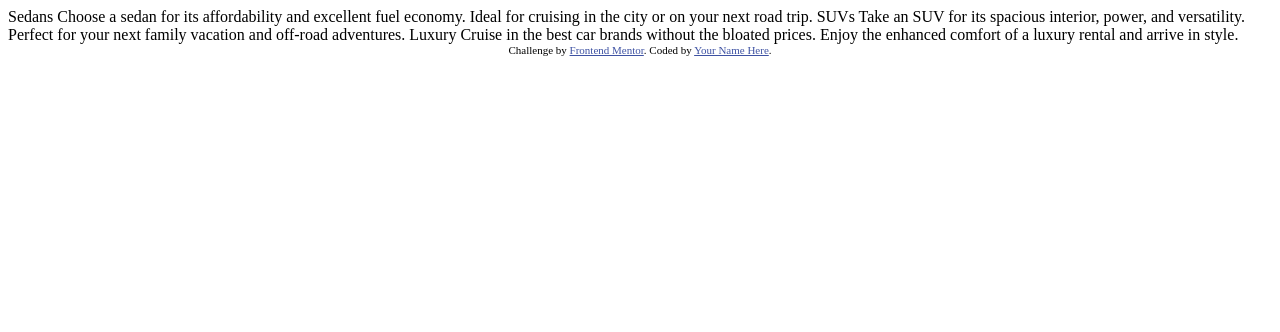
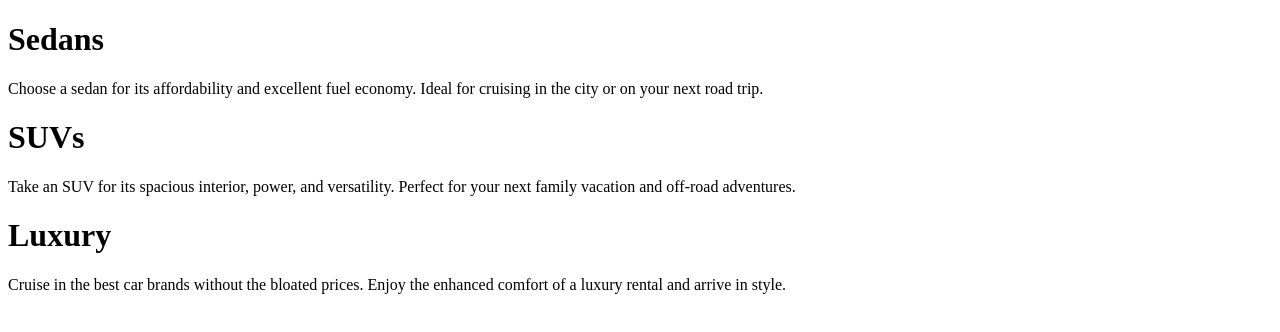
Before and after one commit to yassineboukhla/3-column-preview-card, a plain HTML site: page index.html in a window 1280 px wide. Drawn offline with Linux system fonts and the light colour scheme.

Commit message:
HTML structure finished

```diff
--- a/index.html
+++ b/index.html
@@ -1,36 +1,55 @@
 <!DOCTYPE html>
 <html lang="en">
   <head>
-  <meta charset="UTF-8">
-  <meta name="viewport" content="width=device-width, initial-scale=1.0"> <!-- displays site properly based on user's device -->
+    <meta charset="UTF-8" />
+    <meta name="viewport" content="width=device-width, initial-scale=1.0" />
+    <!-- displays site properly based on user's device -->
 
-  <link rel="icon" type="image/png" sizes="32x32" href="./images/favicon-32x32.png">
+    <link
+      rel="icon"
+      type="image/png"
+      sizes="32x32"
+      href="./images/favicon-32x32.png"
+    />
 
     <title>Frontend Mentor | 3-column preview card component</title>
 
     <!-- Feel free to remove these styles or customise in your own stylesheet 👍 -->
     <style>
-    .attribution { font-size: 11px; text-align: center; }
-    .attribution a { color: hsl(228, 45%, 44%); }
+      .attribution {
+        font-size: 11px;
+        text-align: center;
+      }
+      .attribution a {
+        color: hsl(228, 45%, 44%);
+      }
     </style>
   </head>
   <body>
+    <main class="container">
+      <div class="container-cols">
+        <h1 class="container-title">Sedans</h1>
+        <p class="container-paragraph">
+          Choose a sedan for its affordability and excellent fuel economy. Ideal
+          for cruising in the city or on your next road trip.
+        </p>
+      </div>
+      <div class="container-cols">
+        <h1 class="container-title">SUVs</h1>
 
-  Sedans
-  Choose a sedan for its affordability and excellent fuel economy. Ideal for cruising in the city
-  or on your next road trip.
+        <p class="container-paragraph">
+          Take an SUV for its spacious interior, power, and versatility. Perfect
+          for your next family vacation and off-road adventures.
+        </p>
+      </div>
+      <div class="container-cols">
+        <h1 class="container-title">Luxury</h1>
 
-  SUVs
-  Take an SUV for its spacious interior, power, and versatility. Perfect for your next family vacation
-  and off-road adventures.
-
-  Luxury
-  Cruise in the best car brands without the bloated prices. Enjoy the enhanced comfort of a luxury
-  rental and arrive in style.
-
-  <div class="attribution">
-    Challenge by <a href="https://www.frontendmentor.io?ref=challenge" target="_blank">Frontend Mentor</a>.
-    Coded by <a href="#">Your Name Here</a>.
+        <p class="container-paragraph">
+          Cruise in the best car brands without the bloated prices. Enjoy the
+          enhanced comfort of a luxury rental and arrive in style.
+        </p>
       </div>
+    </main>
   </body>
 </html>
```
Lines whose indentation alone changed are shown as unchanged.
